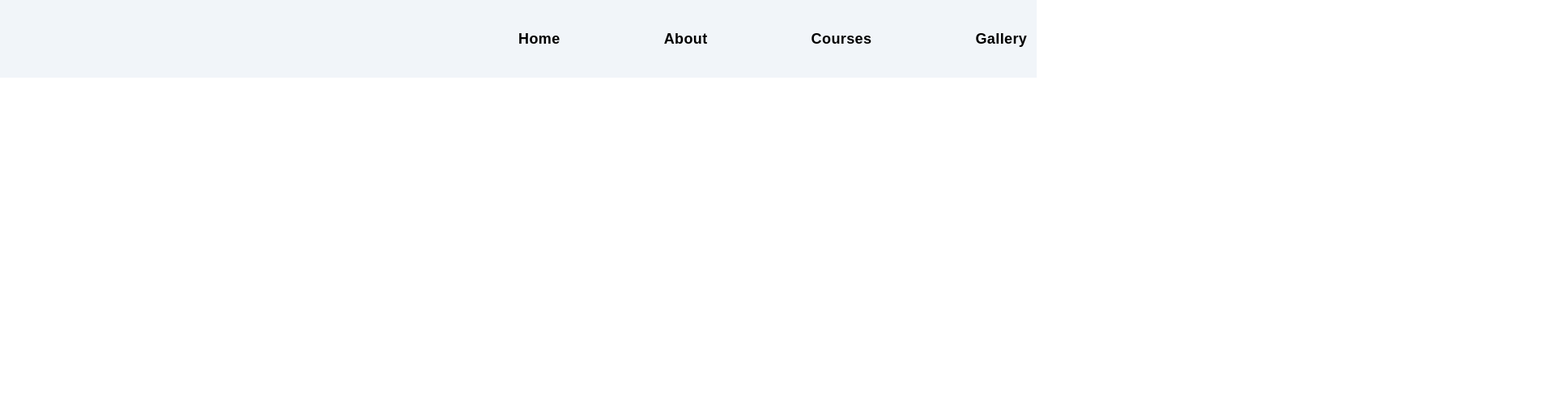
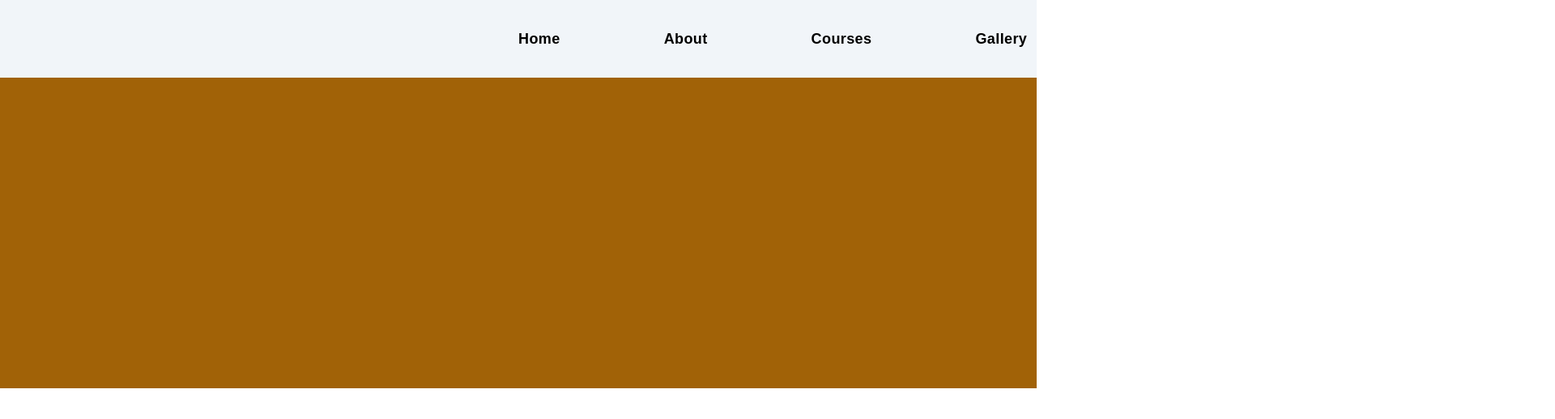
Before and after one commit to sufiyan-calicut/al-ghala-center, a React (Vite) app: page / in a window 1280 px wide. Shown: the top 518 px of the page at 81% size, 1920 px wide, since content can reach past the window. Built offline with nearby package versions, Linux system fonts and the light colour scheme.

Commit message:
Hamburger Functionalities added

```diff
--- /dev/null
+++ b/src/components/dashboard/Dashboard.jsx
@@ -0,0 +1,8 @@
+
+const Dashboard = () => {
+  return (
+    <div className="h-96 w-full bg-yellow-700"></div>
+  )
+}
+
+export default Dashboard
--- a/src/components/header/Header.css
+++ b/src/components/header/Header.css
@@ -0,0 +1,8 @@
+.header{
+    background-color: #FAFAFA;
+}
+
+.menu-list{
+    background-color: #FAFAFA;
+
+}
--- a/src/components/header/Header.jsx
+++ b/src/components/header/Header.jsx
@@ -1,25 +1,49 @@
+import { useState } from "react";
+import "./Header.css"
 import menu from "/images/menu.png";
+import close from "/images/close.png";
+
 const Header = () => {
+  const [menuVisible, setMenuVisible] = useState(false);
+
+  const toggleMenuTrue = () => {
+    setMenuVisible(true);
+  };
+
+  const toggleMenuFalse = () => {
+    setMenuVisible(false);
+  };
+
   return (
-    <div className="w-full h-24 flex bg-slate-100">
+    <div className="header w-full h-24 flex bg-slate-100 relative">
       <div className="w-1/2">{/* logo */}</div>
       <div className="w-1/2 flex lg:justify-start justify-end items-center">
+        {menuVisible ? (
+          <img
+            src={close}
+            alt="Close"
+            onClick={toggleMenuFalse}
+            className="lg:hidden h-6 w-6 mr-5 cursor-pointer"
+          />
+        ) : (
           <img
             src={menu}
             alt="Menu"
-          className="lg:hidden h-10 w-10 mr-5 cursor-pointer"
+            onClick={toggleMenuTrue}
+            className="lg:hidden h-8 w-8 mr-5 cursor-pointer"
           />
-        <ul className="hidden lg:flex space-x-20 xl:space-x-32 font-semibold tracking-wide ">
-          <li className="text-lg">
+        )}
+        <ul className={`lg:flex ${menuVisible ? 'flex-col menu-list' : 'hidden'} lg:space-x-20 xl:space-x-32 font-semibold tracking-wide absolute top-16 lg:top-auto w-full`}>
+            <li className="text-lg py-2 text-center">
               <a href="/">Home</a>
             </li>
-          <li className="text-lg">
+            <li className="text-lg py-2 text-center">
               <a href="/">About</a>
             </li>
-          <li className="text-lg">
+            <li className="text-lg py-2 text-center">
               <a href="/">Courses</a>
             </li>
-          <li className="text-lg">
+            <li className="text-lg py-2 text-center">
               <a href="/">Gallery</a>
             </li>
           </ul>
--- a/src/pages/LandingPage.jsx
+++ b/src/pages/LandingPage.jsx
@@ -1,9 +1,11 @@
 import Header from "../components/Header/Header"
+import Dashboard from "../components/dashboard/Dashboard";
 
 const LandingPage = () => {
   return (
     <>
     <Header/>
+    <Dashboard/>
     </>
   )
 }
```
Also changed, not shown: public/images/close.png (added). Lines whose indentation alone changed are shown as unchanged.
